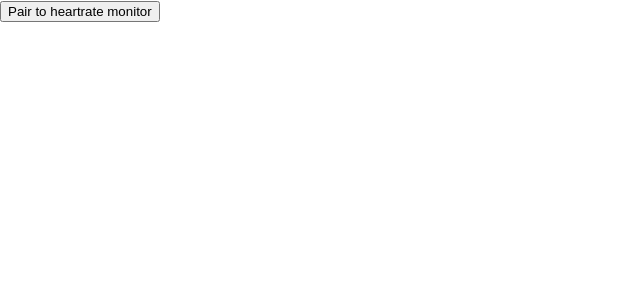
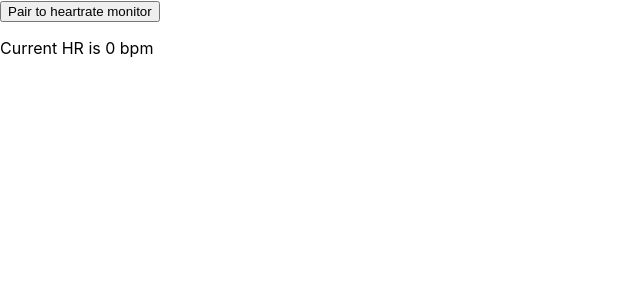
Before and after one commit to jryd/heartrate, a React (Vite) app: page / in a window 1280 px wide. Shown: the top 300 px of the page, without its empty margins (0-640 px from the left). Built offline with nearby package versions, Linux system fonts and the light colour scheme.

Commit message:
Display current HR value

```diff
--- a/src/App.jsx
+++ b/src/App.jsx
@@ -15,7 +15,6 @@ const App = () => {
       const char = await service.getCharacteristic('heart_rate_measurement');
 
       char.addEventListener('characteristicvaluechanged', e => {
-        console.log(e.target.value.getUint8(1))
         setHeartrate((currentValue) => [...currentValue.slice(-99), e.target.value.getUint8(1)])
       });
 
@@ -27,9 +26,7 @@ const App = () => {
 
   return <div>
     <button onClick={connect}>Pair to heartrate monitor</button>
-    <ul>
-      {heartrate.map(val => <li>{val}</li>)}
-    </ul>
+    <p>Current HR is {heartrate.slice(-1)[0] || 0} bpm</p>
   </div>
 };
 
```
Also changed, not shown: 1 other file (tests, documents, lock files or other folders).
